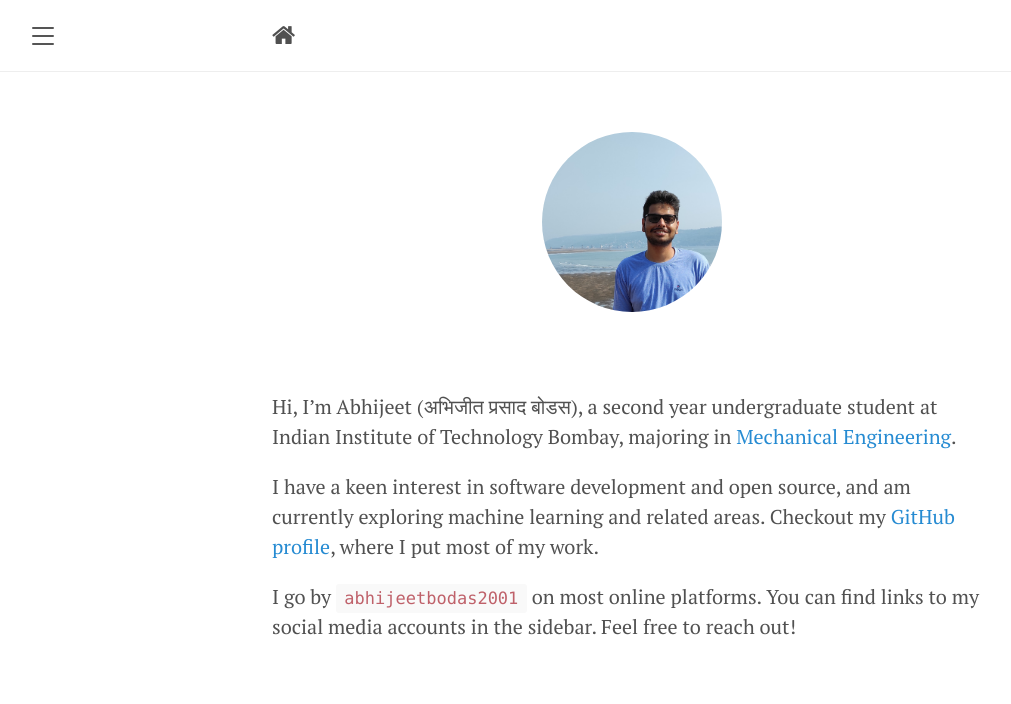
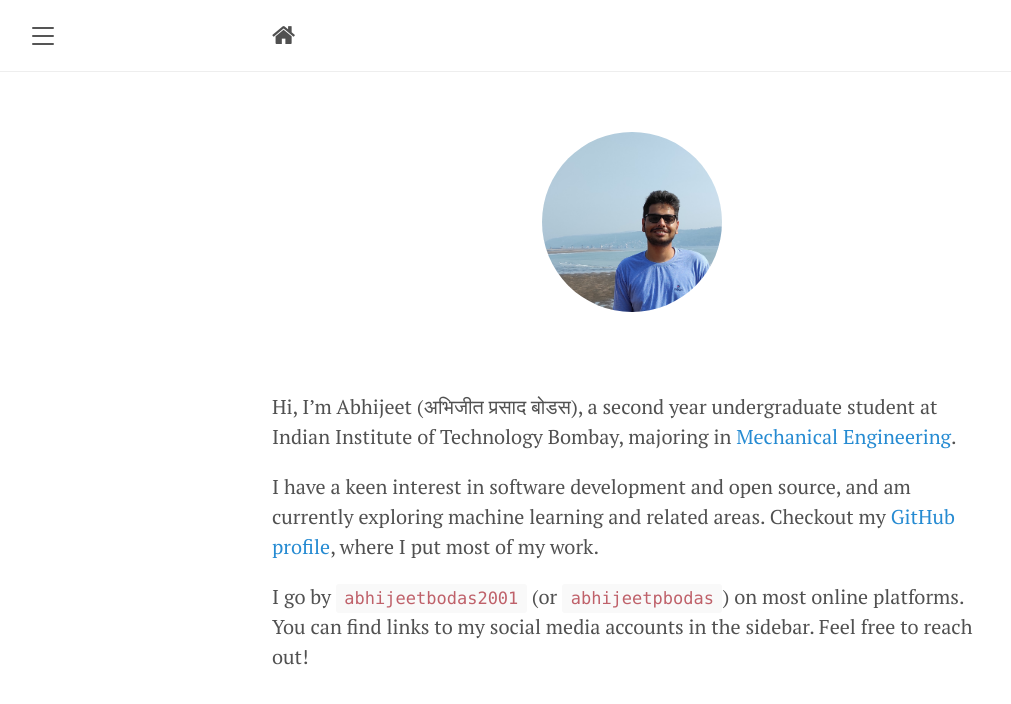
Before and after one commit to abhijeetbodas2001/abhijeetbodas2001.github.io, a Jekyll site: the page built from index.md, in a window 1280 px wide. Shown: the top 704 px of the page, without its empty margins (8-1019 px from the left). Built offline with Jekyll 4.4.1, drawn with Linux system fonts in a browser that asks for light colours; nearby versions of some CDN libraries.

Commit message:
Mention/update alternative username.

```diff
--- a/_config.yml
+++ b/_config.yml
@@ -7,7 +7,7 @@ permalink:           pretty
 # About/contact
 author:
   name:              Abhijeet Prasad Bodas
-  url:               https://twitter.com/abodas2001
+  url:               https://twitter.com/abhijeetpbodas
   email:             abhijeetbodas2001@gmail.com
 
 # Custom vars
--- a/_data/social-media.yml
+++ b/_data/social-media.yml
@@ -11,7 +11,7 @@ facebook:
   fa-icon: 'fa-facebook-square'
 
 twitter:
-  id: 'abodas2001'
+  id: 'abhijeetpbodas'
   href: 'https://www.twitter.com/'
   title: 'Twitter'
   fa-icon: 'fa-twitter-square'
--- a/index.md
+++ b/index.md
@@ -18,5 +18,5 @@ I have a keen interest in software development and open source, and am currently
 exploring machine learning and related areas. Checkout my
 [GitHub profile](https://github.com/abhijeetbodas2001), where I put most of my work.
 
-I go by `abhijeetbodas2001` on most online platforms. You can find links
-to my social media accounts in the sidebar. Feel free to reach out!
+I go by `abhijeetbodas2001` (or `abhijeetpbodas`) on most online platforms. You can find
+links to my social media accounts in the sidebar. Feel free to reach out!
```
